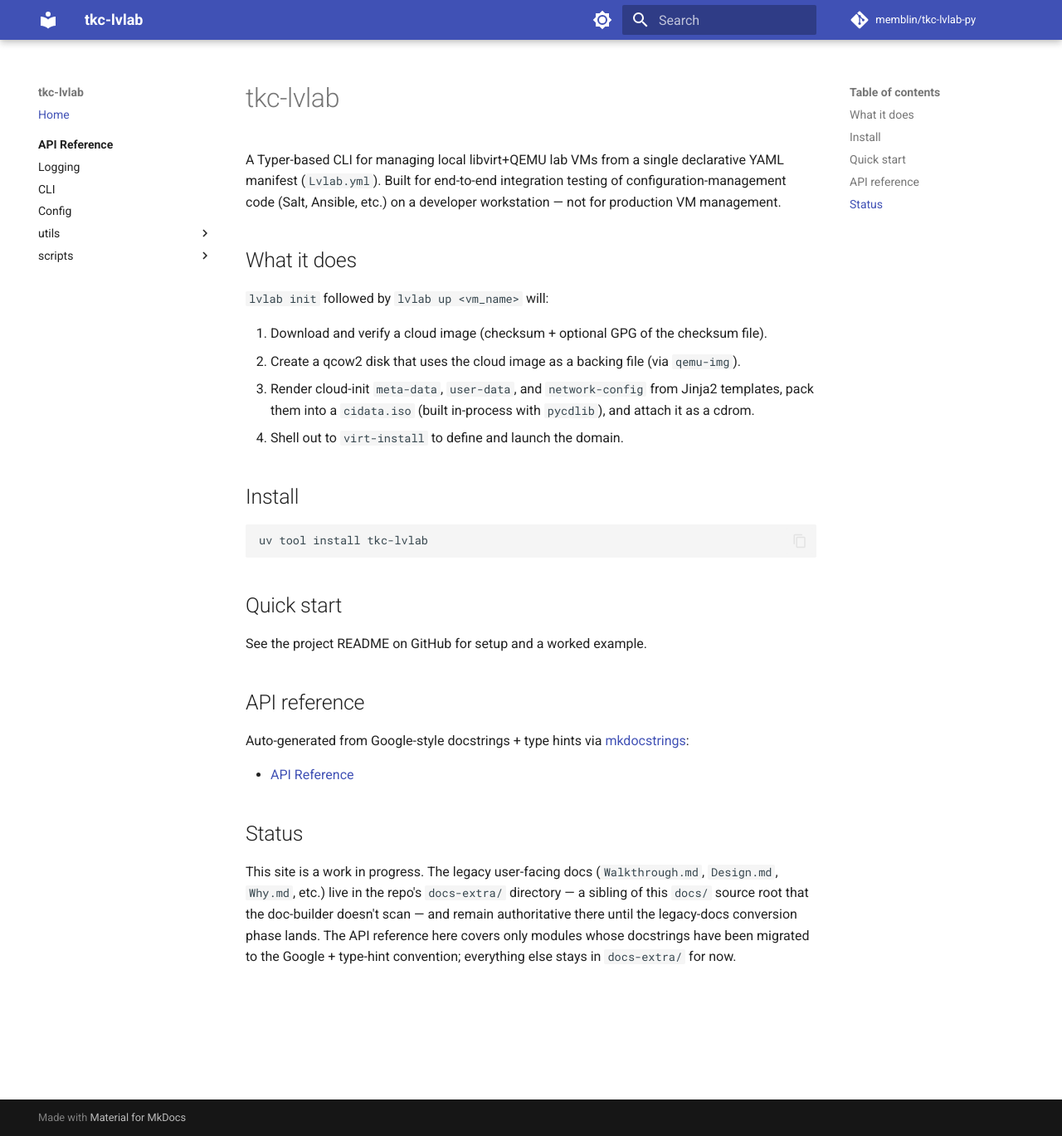
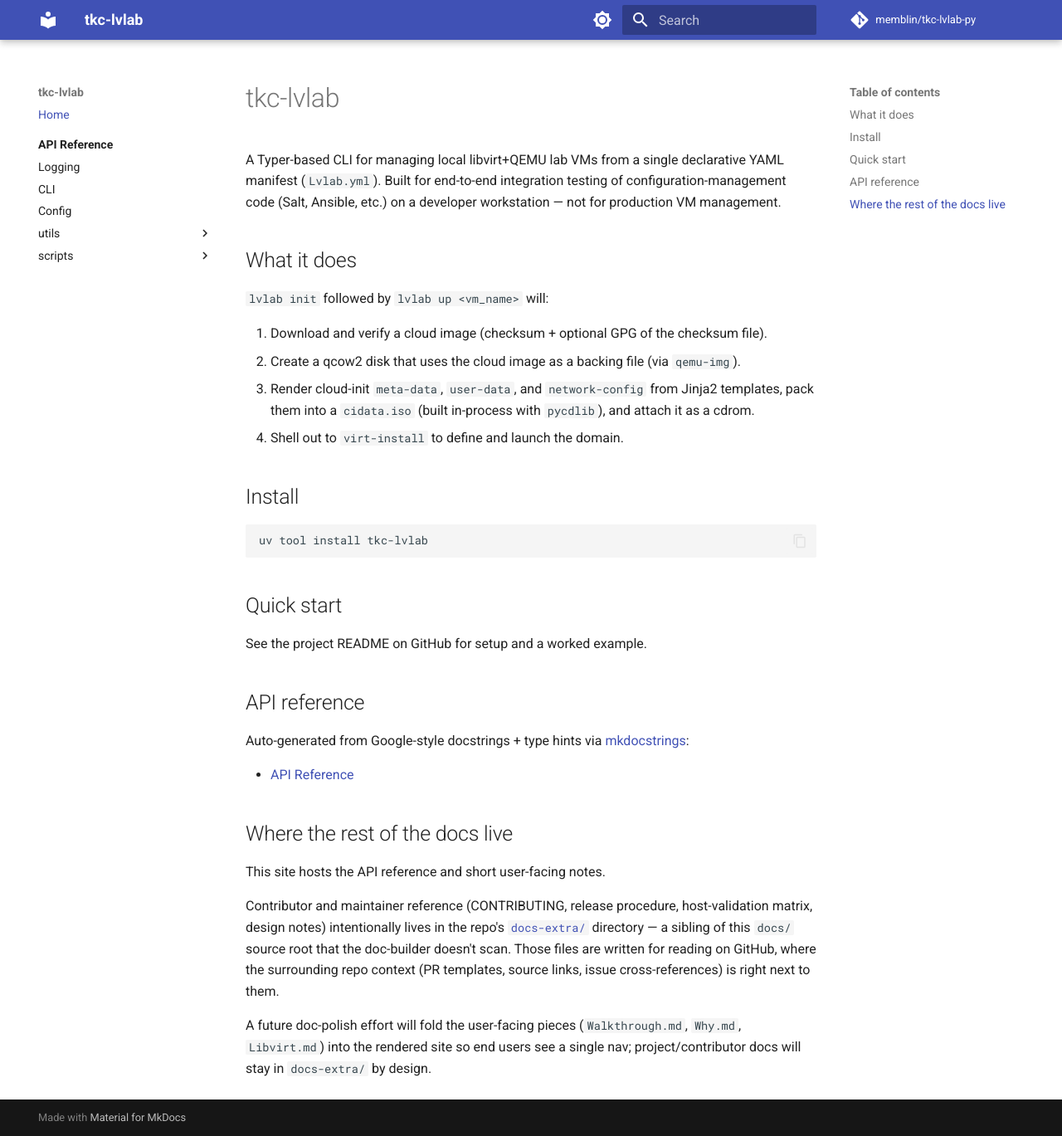
Before and after one commit to memblin/tkc-lvlab-py, an MkDocs documentation site: the page built from docs/index.md, in a window 1280 px wide and 1369 px high. Shown: the whole window at 83% size. Built offline with MkDocs 1.6.1 and Material for MkDocs 9.7.7, drawn with Linux system fonts in a browser that asks for light colours; comment, search, counter and statistics services are not loaded.

Commit message:
docs(site): rework Status section to reflect intentional docs-extra split
The previous Status framed the docs-extra/ directory as a pending
migration. Per CLAUDE.md Phase 11 the split is intentional —
contributor/maintainer docs live in docs-extra/ where they get read
in GitHub context. Rewrite the section to describe the layout as a
deliberate choice and flag the user-facing-pieces fold-in as future
polish (tracked separately).

```diff
--- a/docs/index.md
+++ b/docs/index.md
@@ -33,12 +33,19 @@
 
 - [API Reference](api/index.md)
 
-## Status
+## Where the rest of the docs live
 
-This site is a work in progress. The legacy user-facing docs
-(`Walkthrough.md`, `Design.md`, `Why.md`, etc.) live in the repo's
-`docs-extra/` directory — a sibling of this `docs/` source root that the
-doc-builder doesn't scan — and remain authoritative there until the
-legacy-docs conversion phase lands. The API reference here covers only
-modules whose docstrings have been migrated to the Google + type-hint
-convention; everything else stays in `docs-extra/` for now.
+This site hosts the API reference and short user-facing notes.
+
+Contributor and maintainer reference (CONTRIBUTING, release procedure,
+host-validation matrix, design notes) intentionally lives in the
+repo's [`docs-extra/`](https://github.com/memblin/tkc-lvlab-py/tree/main/docs-extra)
+directory — a sibling of this `docs/` source root that the
+doc-builder doesn't scan. Those files are written for reading on
+GitHub, where the surrounding repo context (PR templates, source
+links, issue cross-references) is right next to them.
+
+A future doc-polish effort will fold the user-facing pieces
+(`Walkthrough.md`, `Why.md`, `Libvirt.md`) into the rendered site
+so end users see a single nav; project/contributor docs will stay
+in `docs-extra/` by design.
```
